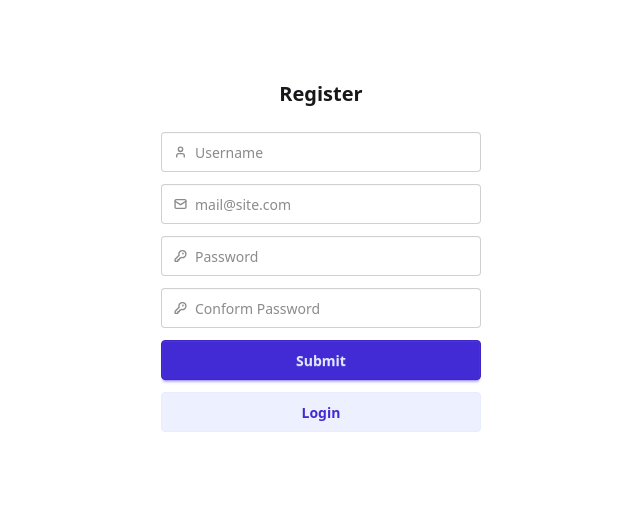
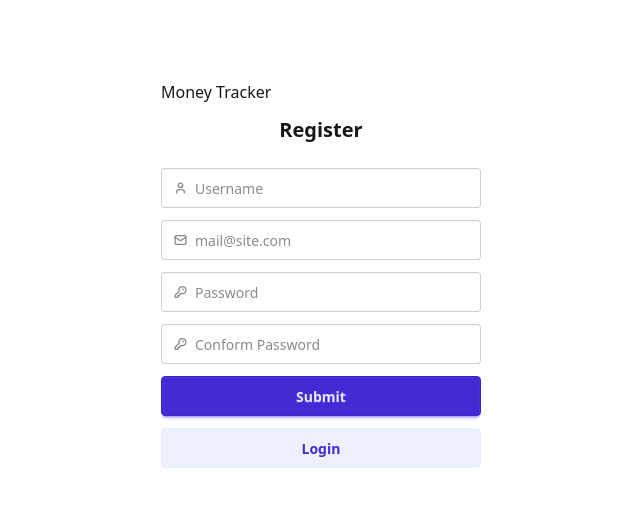
Before and after one commit to marif-githubs/Money-tracker-frontend, a React (Vite) app: page /auth/register in a window 1280 px wide. Shown: the top 506 px of the page, without its empty margins (319-959 px from the left). Built offline with nearby package versions, Linux system fonts and the light colour scheme.

Commit message:
Fix loading state handling in signup process

```diff
--- a/src/components/Register.jsx
+++ b/src/components/Register.jsx
@@ -14,6 +14,7 @@ export const Register = () => {
     const navigate = useNavigate();
 
     const handleSignup = async () => {
+       setLoading(true);
         try {
             const response = await api.post("userAuth/register", {
                 username: username.current.value,
@@ -31,6 +32,7 @@ export const Register = () => {
             console.log(err);
         }
 
+        setLoading(false);
         username.current.value = "";
         email.current.value = "";
         password.current.value = "";
@@ -41,6 +43,7 @@ export const Register = () => {
     return (
         <>
             <div className="flex flex-col w-80 gap-3 m-auto my-20">
+                <div classname="m-auto mt-15 text-center font-bold text-xl">Money Tracker</div>
                 <div className="text-center font-bold text-xl">Register</div>
                 <div>{message}</div>
                 <label className="input validator">
```
